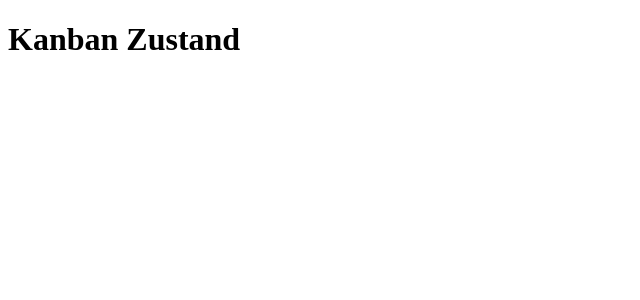
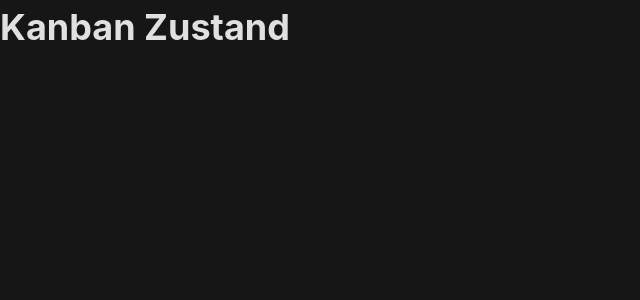
Before and after one commit to LucasLuccaCode/kanban-zustand-react, a React (Vite) app: page / in a window 1280 px wide. Shown: the top 300 px of the page, without its empty margins (0-640 px from the left). Built offline with nearby package versions, Linux system fonts and the light colour scheme.

Commit message:
chore: add styled-component setup

```diff
--- a/src/main.tsx
+++ b/src/main.tsx
@@ -2,8 +2,17 @@ import React from 'react'
 import ReactDOM from 'react-dom/client'
 import { App } from './App.tsx'
 
+import { GlobalStyle } from './styles/global.ts'
+import { ThemeProvider } from 'styled-components'
+import dark from './styles/theme/dark.ts'
+
+const theme = dark
+
 ReactDOM.createRoot(document.getElementById('root') as HTMLElement).render(
   <React.StrictMode>
-    <App />
+    <ThemeProvider theme={theme}>
+      <App />
+      <GlobalStyle />
+    </ThemeProvider>
   </React.StrictMode>,
 )
--- /dev/null
+++ b/src/styles/global.ts
@@ -0,0 +1,32 @@
+import { createGlobalStyle } from "styled-components";
+
+export const GlobalStyle = createGlobalStyle`
+:root {
+  font-family: Inter, system-ui, Avenir, Helvetica, Arial, sans-serif;
+  line-height: 1.5;
+
+  color: rgba(255, 255, 255, 0.87);
+
+  font-synthesis: none;
+  text-rendering: optimizeLegibility;
+  -webkit-font-smoothing: antialiased;
+  -moz-osx-font-smoothing: grayscale;
+  -webkit-text-size-adjust: 100%;
+}
+
+* {
+  padding: 0;
+  margin: 0;
+  outline: 0;
+  box-sizing: border-box;
+}
+
+body,
+html,
+#root {
+  width: 100vw;
+  height: 100vh;
+  font-size: 18px;
+  background-color: ${props => props.theme.colors.bg.primary};
+}
+`
--- /dev/null
+++ b/src/styles/theme/dark.ts
@@ -0,0 +1,49 @@
+export default {
+  title: 'dark',
+
+  fontSize: {
+    small: '.6rem',
+    medium: '.8rem',
+    large: '1rem',
+    title: '1.2rem',
+  },
+
+  boxShadow: {
+    card: '0 0 0px 1.5px rgba(0,0, 0, .08)',
+  },
+
+  colors: {
+    bg: {
+      primary: '#161616',
+      secondary: '#1f1f1f',
+      details: '#5768ef',
+      button: 'rgba(255, 255, 255, .1)',
+      buttonHover: 'rgba(255, 255, 255, .2)',
+    },
+
+    opaque: 'rgba(255, 255, 255, 0.1)',
+
+    border: 'rgba(255, 255, 255, .08)',
+    borderFocus: '#5768ef',
+
+    text: {
+      title: '#efefff',
+      details: '#efefff',
+      button: '#efefff',
+      placeholder: '#5a5a60',
+    },
+  },
+
+  spacing: {
+    small: '.3rem',
+    medium: '.5rem',
+    large: '.8rem',
+    top: '1rem',
+  },
+
+  borderRadius: {
+    small: '.3rem',
+    medium: '.5rem',
+    large: '.8rem',
+  },
+}
```
Also changed, not shown: src/styles/styled.ts (added, +53 -0 lines), src/styles.ts (added).
